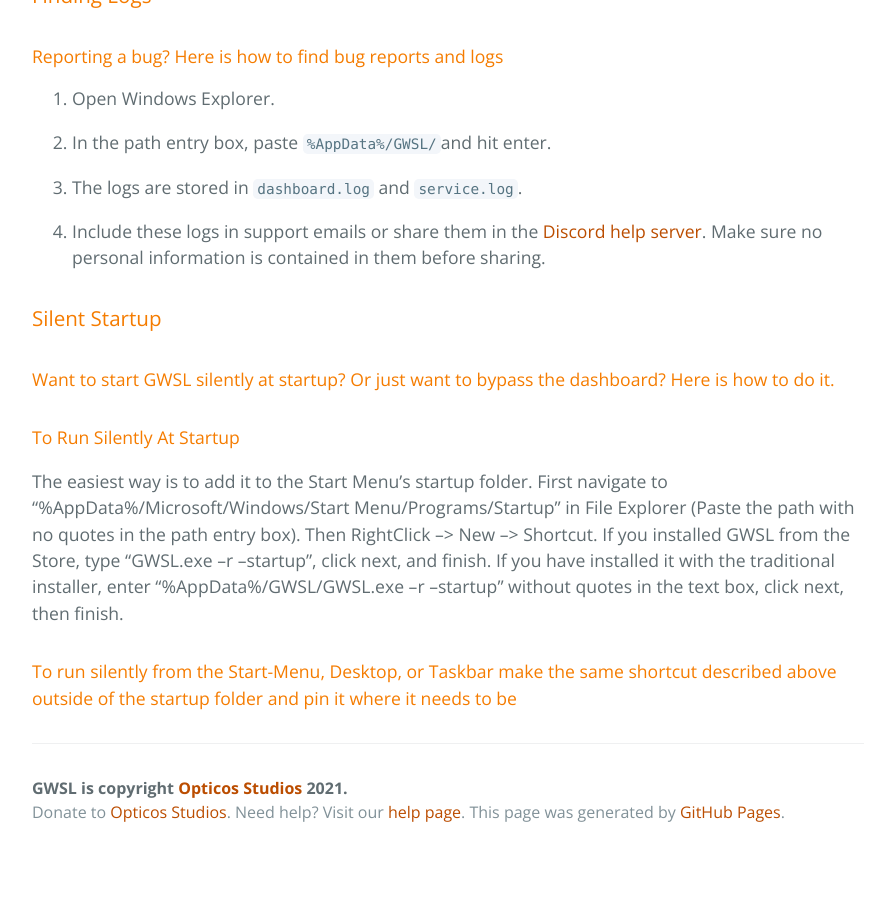
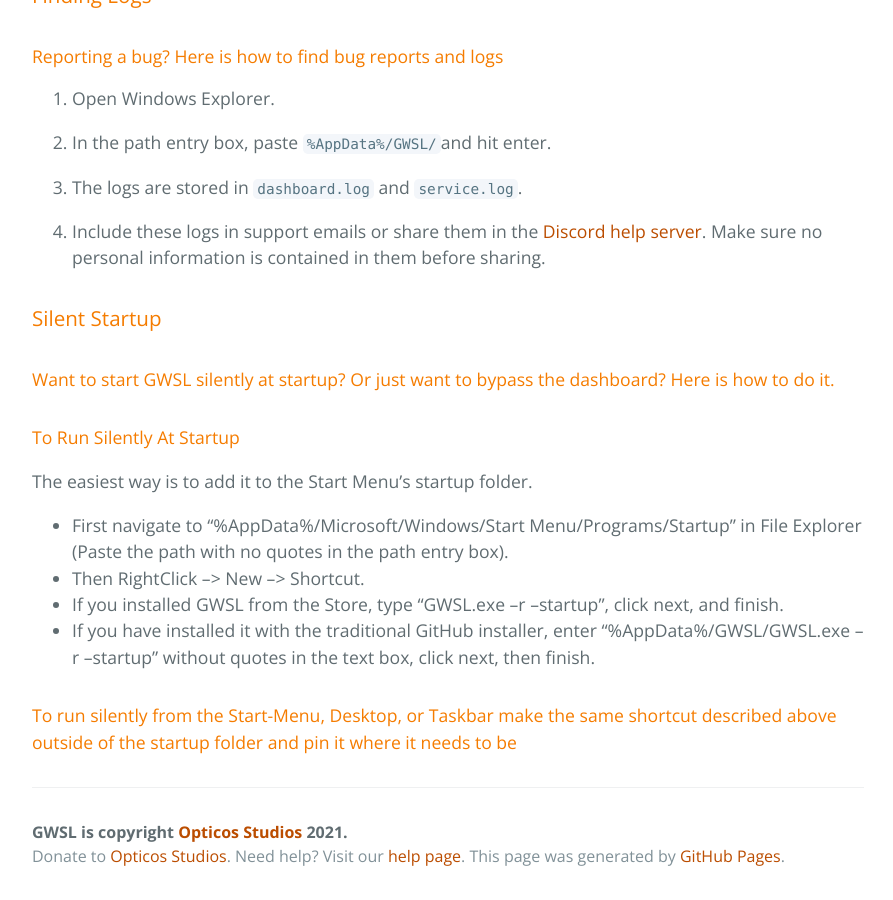
Before and after one commit to Opticos/gwsl, a Jekyll site: the page built from tutorials/manual.md, in a window 1280 px wide and 900 px high, scrolled down 11429 px. Shown: the whole window, without its empty margins (192-1085 px from the left). Built offline with Jekyll 4.4.1, drawn with Linux system fonts in a browser that asks for light colours; the repository's description, which GitHub fills in, is left out; before the commit the page ends 12285 px from its top, so only the background shows below that.

Commit message:
Update manual.md

```diff
--- a/tutorials/manual.md
+++ b/tutorials/manual.md
@@ -294,6 +294,10 @@ The Dashboard in GWSL 1.3.6 can now be configured to pop up on the left side of
 ### Silent Startup ###
 #### Want to start GWSL silently at startup? Or just want to bypass the dashboard? Here is how to do it. ####
 #### To Run Silently At Startup ####
-The easiest way is to add it to the Start Menu's startup folder. First navigate to "%AppData%/Microsoft/Windows/Start Menu/Programs/Startup" in File Explorer (Paste the path with no quotes in the path entry box). Then RightClick --> New --> Shortcut. If you installed GWSL from the Store, type "GWSL.exe --r --startup", click next, and finish. If you have installed it with the traditional installer, enter "%AppData%/GWSL/GWSL.exe --r --startup" without quotes in the text box, click next, then finish.
+The easiest way is to add it to the Start Menu's startup folder.
+*  First navigate to "%AppData%/Microsoft/Windows/Start Menu/Programs/Startup" in File Explorer (Paste the path with no quotes in the path entry box).
+*  Then RightClick --> New --> Shortcut.
+*  If you installed GWSL from the Store, type "GWSL.exe --r --startup", click next, and finish.
+*  If you have installed it with the traditional GitHub installer, enter "%AppData%/GWSL/GWSL.exe --r --startup" without quotes in the text box, click next, then finish.
 
 #### To run silently from the Start-Menu, Desktop, or Taskbar make the same shortcut described above outside of the startup folder and pin it where it needs to be ####
```
